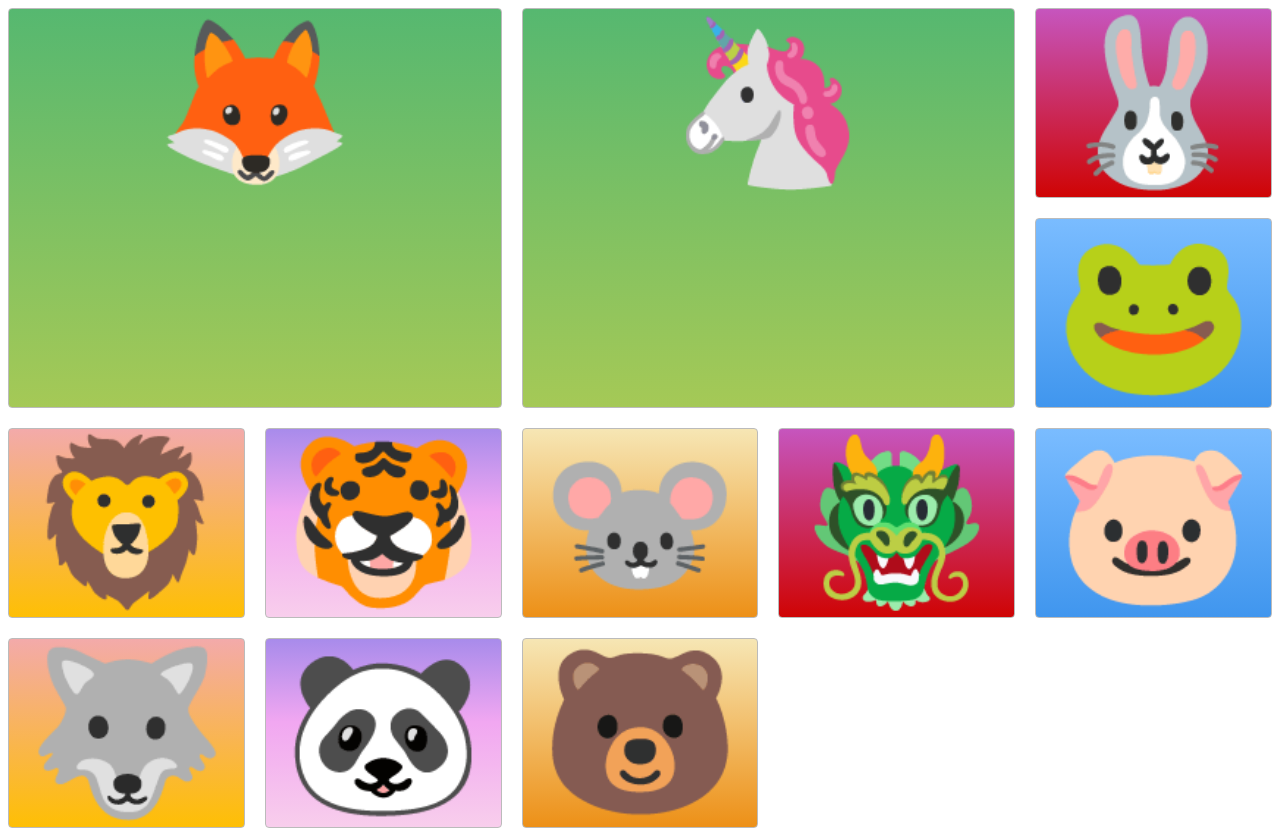
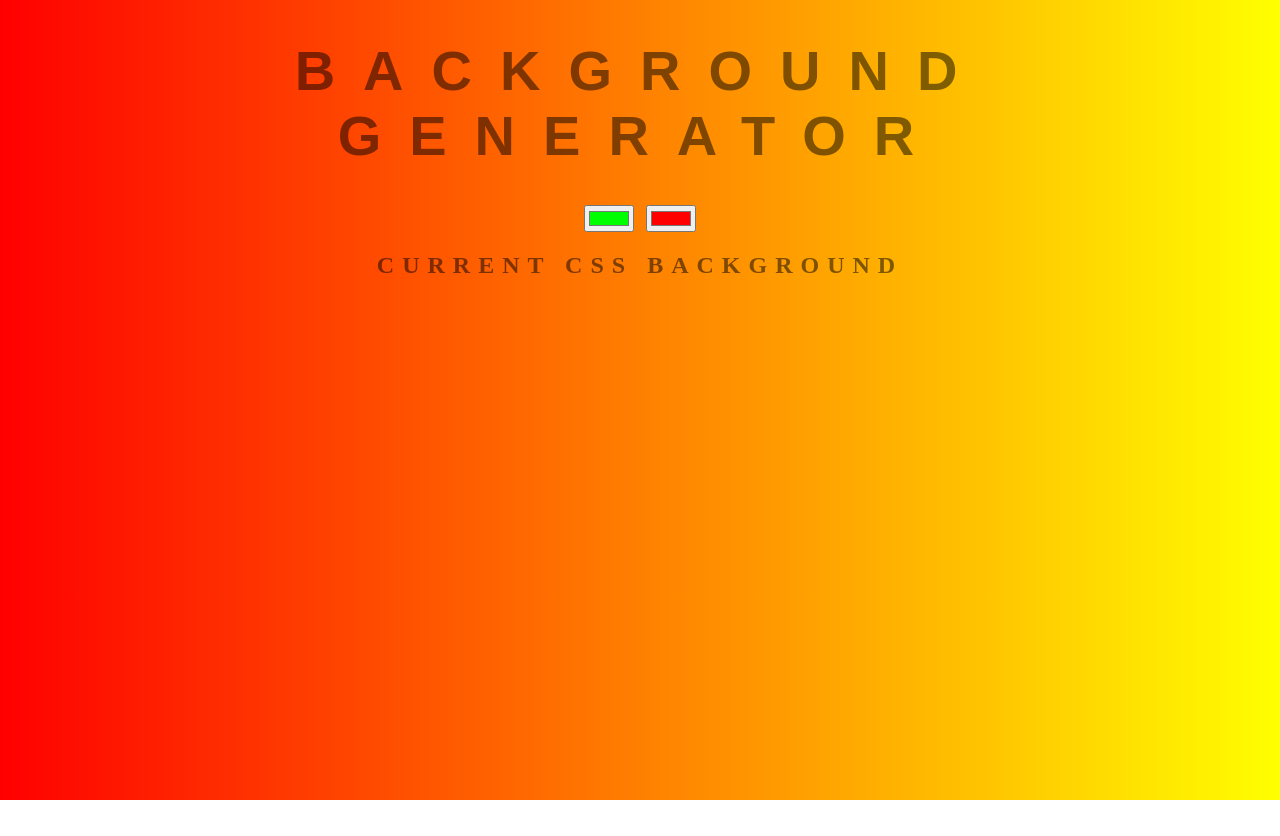
Before and after one commit to hubkubas/background-generator, a plain HTML site: page index.html in a window 1280 px wide. After the commit the page ends 800 px from the top, so only its background shows below. Drawn offline with Linux system fonts and the light colour scheme.

Commit message:
dodaje nowe pliki

```diff
--- a/index.html
+++ b/index.html
@@ -2,29 +2,18 @@
 <html>
 
 <head>
-  <!-- the below meta tag is default in most modern browsers. however if you have an
-  older browser, the emojis may not show up properly. In which case you need this meta
-  tag. Read more here: https://teamtreehouse.com/community/meta-charsetutf8-what-does-this-mean-or-what-does-it-do-i-deleted-it-from-the-code-and-nothing-changed -->
-  <meta charset="utf-8">
-  <title>Grid Master</title>
+<meta charset="utf-8">
+  <title>Gradient Background</title>
   <link rel="stylesheet" type="text/css" href="./style.css">
 </head>
 
-<body>
-  <div class="container">
-    <div class="zone green">🦊</div>
-    <div class="zone red">🐰</div>
-    <div class="zone blue">🐸</div>
-    <div class="zone yellow">🦁</div>
-    <div class="zone purple">🐯</div>
-    <div class="zone brown">🐭</div>
-    <div class="zone green">🦄</div>
-    <div class="zone red">🐲</div>
-    <div class="zone blue">🐷</div>
-    <div class="zone yellow">🐺</div>
-    <div class="zone purple">🐼</div>
-    <div class="zone brown">🐻</div>
-  </div>
+<body id="gradient">
+<h1>Background Generator</h1>
+<input class="color1" type="color" name="color1" value="#00ff00">
+<input class="color2" type="color" name="color2" value="#ff0000">
+<h2>Current CSS Background</h2>
+<h3></h3>
+<script type="text/javascript" src="script.js"></script>
 </body>
 
 </html>
--- a/style.css
+++ b/style.css
@@ -1,109 +1,27 @@
-.container {
-    display: grid;
-    grid-gap: 20px;
-    grid-template-columns: repeat(auto-fill, minmax(200px, 1fr));
-    grid-template-rows: 1fr;
+body {
+	font: 'Raleway', sans-serif;
+    color: rgba(0,0,0,.5);
+    text-align: center;
+    text-transform: uppercase;
+    letter-spacing: .5em;
+    top: 15%;
+	background: linear-gradient(to right, red , yellow); /* Standard syntax */
 }
 
-.green {
-    grid-column: span 2;
-    grid-row: 1/3;
+h1 {
+    font: 600 3.5em 'Raleway', sans-serif;
+    color: rgba(0,0,0,.5);
+    text-align: center;
+    text-transform: uppercase;
+    letter-spacing: .5em;
+    width: 100%;
 }
 
-.zone {
-    cursor:pointer;
-    /* display:block; */
+h3 {
+	font: 900 1em 'Raleway', sans-serif;
+    color: rgba(0,0,0,.5);
     text-align: center;
-    font-size:10em;
-    border-radius:4px;
-    border:1px solid #bbb;
-    transition: all 0.3s linear;
+    text-transform: none;
+    letter-spacing: 0.01em;
+
 }
-
-.zone:hover {
-    -webkit-box-shadow:rgba(0,0,0,0.8) 0px 5px 15px, inset rgba(0,0,0,0.15) 0px -10px 20px;
-    -moz-box-shadow:rgba(0,0,0,0.8) 0px 5px 15px, inset rgba(0,0,0,0.15) 0px -10px 20px;
-    -o-box-shadow:rgba(0,0,0,0.8) 0px 5px 15px, inset rgba(0,0,0,0.15) 0px -10px 20px;
-    box-shadow:rgba(0,0,0,0.8) 0px 5px 15px, inset rgba(0,0,0,0.15) 0px -10px 20px;
-}
-
-
-/*https://paulund.co.uk/how-to-create-shiny-css-buttons*/
-/***********************************************************************
- *  Green Background
- **********************************************************************/
-.green{
-    background: #56B870; /* Old browsers */
-    background: -moz-linear-gradient(top, #56B870 0%, #a5c956 100%); /* FF3.6+ */
-    background: -webkit-gradient(linear, left top, left bottom, color-stop(0%,#56B870), color-stop(100%,#a5c956)); /* Chrome,Safari4+ */
-    background: -webkit-linear-gradient(top, #56B870 0%,#a5c956 100%); /* Chrome10+,Safari5.1+ */
-    background: -o-linear-gradient(top, #56B870 0%,#a5c956 100%); /* Opera 11.10+ */
-    background: -ms-linear-gradient(top, #56B870 0%,#a5c956 100%); /* IE10+ */
-    background: linear-gradient(top, #56B870 0%,#a5c956 100%); /* W3C */
-}
-
-/***********************************************************************
- *  Red Background
- **********************************************************************/
-.red{
-    background: #C655BE; /* Old browsers */
-    background: -moz-linear-gradient(top, #C655BE 0%, #cf0404 100%); /* FF3.6+ */
-    background: -webkit-gradient(linear, left top, left bottom, color-stop(0%,#C655BE), color-stop(100%,#cf0404)); /* Chrome,Safari4+ */
-    background: -webkit-linear-gradient(top, #C655BE 0%,#cf0404 100%); /* Chrome10+,Safari5.1+ */
-    background: -o-linear-gradient(top, #C655BE 0%,#cf0404 100%); /* Opera 11.10+ */
-    background: -ms-linear-gradient(top, #C655BE 0%,#cf0404 100%); /* IE10+ */
-    background: linear-gradient(top, #C655BE 0%,#cf0404 100%); /* W3C */
-}
-
-/***********************************************************************
- *  Yellow Background
- **********************************************************************/
-.yellow{
-    background: #F3AAAA; /* Old browsers */
-    background: -moz-linear-gradient(top, #F3AAAA 0%, #febf04 100%); /* FF3.6+ */
-    background: -webkit-gradient(linear, left top, left bottom, color-stop(0%,#F3AAAA), color-stop(100%,#febf04)); /* Chrome,Safari4+ */
-    background: -webkit-linear-gradient(top, #F3AAAA 0%,#febf04 100%); /* Chrome10+,Safari5.1+ */
-    background: -o-linear-gradient(top, #F3AAAA 0%,#febf04 100%); /* Opera 11.10+ */
-    background: -ms-linear-gradient(top, #F3AAAA 0%,#febf04 100%); /* IE10+ */
-    background: linear-gradient(top, #F3AAAA 0%,#febf04 100%); /* W3C */
-}
-
-/***********************************************************************
- *  Blue Background
- **********************************************************************/
-.blue{
-    background: #7abcff; /* Old browsers */
-    background: -moz-linear-gradient(top, #7abcff 0%, #60abf8 44%, #4096ee 100%); /* FF3.6+ */
-    background: -webkit-gradient(linear, left top, left bottom, color-stop(0%,#7abcff), color-stop(44%,#60abf8), color-stop(100%,#4096ee)); /* Chrome,Safari4+ */
-    background: -webkit-linear-gradient(top, #7abcff 0%,#60abf8 44%,#4096ee 100%); /* Chrome10+,Safari5.1+ */
-    background: -o-linear-gradient(top, #7abcff 0%,#60abf8 44%,#4096ee 100%); /* Opera 11.10+ */
-    background: -ms-linear-gradient(top, #7abcff 0%,#60abf8 44%,#4096ee 100%); /* IE10+ */
-    background: linear-gradient(top, #7abcff 0%,#60abf8 44%,#4096ee 100%); /* W3C */
-}
-
-/***********************************************************************
- *  Purple Background
- **********************************************************************/
-.purple {
-    background: #A88BEB; /* Old browsers */
-    background: -moz-linear-gradient(top, #A88BEB 0%, #F1A7F1 44%, #F8CEEC 100%); /* FF3.6+ */
-    background: -webkit-gradient(linear, left top, left bottom, color-stop(0%,#A88BEB), color-stop(44%,#F1A7F1), color-stop(100%,#F8CEEC)); /* Chrome,Safari4+ */
-    background: -webkit-linear-gradient(top, #A88BEB 0%,#F1A7F1 44%,#F8CEEC 100%); /* Chrome10+,Safari5.1+ */
-    background: -o-linear-gradient(top, #A88BEB 0%,#F1A7F1 44%,#F8CEEC 100%); /* Opera 11.10+ */
-    background: -ms-linear-gradient(top, #A88BEB 0%,#F1A7F1 44%,#F8CEEC 100%); /* IE10+ */
-    background: linear-gradient(top, #A88BEB 0%,#F1A7F1 44%,#F8CEEC 100%); /* W3C */
-}
-
-/***********************************************************************
- *  Brown Background
- **********************************************************************/
-.brown {
-    background: #f6e6b4; /* Old browsers */
-    background: -moz-linear-gradient(top, #f6e6b4 0%, #ed9017 100%); /* FF3.6+ */
-    background: -webkit-gradient(linear, left top, left bottom, color-stop(0%,#f6e6b4), color-stop(100%,#ed9017)); /* Chrome,Safari4+ */
-    background: -webkit-linear-gradient(top, #f6e6b4 0%,#ed9017 100%); /* Chrome10+,Safari5.1+ */
-    background: -o-linear-gradient(top, #f6e6b4 0%,#ed9017 100%); /* Opera 11.10+ */
-    background: -ms-linear-gradient(top, #f6e6b4 0%,#ed9017 100%); /* IE10+ */
-    background: linear-gradient(top, #f6e6b4 0%,#ed9017 100%); /* W3C */
-    filter: progid:DXImageTransform.Microsoft.gradient( startColorstr='#f6e6b4', endColorstr='#ed9017',GradientType=0 ); /* IE6-9 */
-}
```
